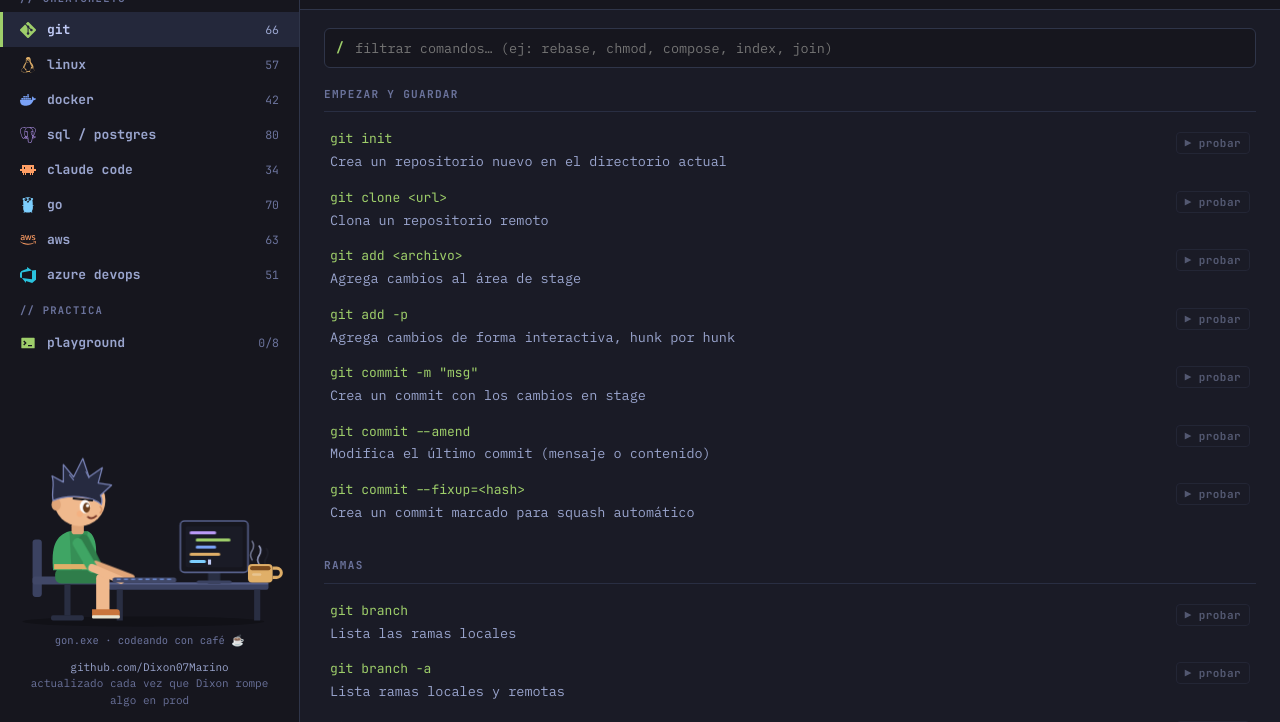
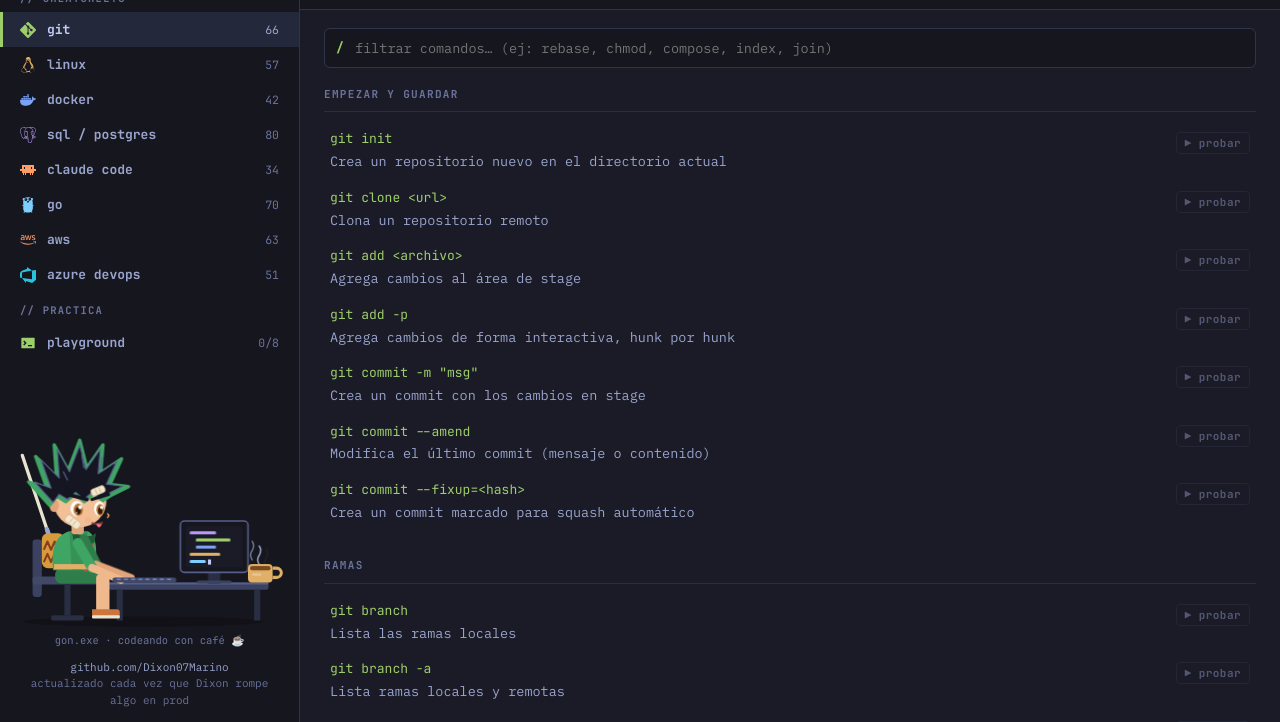
Before and after one commit to Dixon07Marino/dixon-shell, a plain HTML site: page index.html in a window 1280 px wide. Shown: the part 78-800 px from the top of the page. Drawn offline with Linux system fonts and the light colour scheme.

Commit message:
Gon más fiel al anime: pelo con contorno verde, parches, mochila y caña
Co-Authored-By: Claude Sonnet 5.5 <noreply@anthropic.com>

```diff
--- a/index.html
+++ b/index.html
@@ -510,6 +510,13 @@ a { color: var(--accent); }
 
   <!-- Gon -->
   <g id="gonBody">
+    <!-- caña de pescar y mochila (detrás del torso) -->
+    <g id="gonRod">
+      <path d="M42 104 L12 14" stroke="#e8e3d0" stroke-width="3.2" stroke-linecap="round"/>
+      <path d="M42 104 L36 86" stroke="#9aa5ce" stroke-width="4.4" stroke-linecap="round"/>
+    </g>
+    <rect x="31" y="90" width="22" height="34" rx="6" fill="#d89b3c"/>
+    <path d="M33 118 l3.5 -8 l3.5 8 l3.5 -8 l3.5 8 l3.5 -8 M33 106 l3.5 -8 l3.5 8 l3.5 -8 l3.5 8 l3.5 -8" stroke="#8a3d1f" stroke-width="2" fill="none" stroke-linejoin="round"/>
     <!-- pierna / short / zapato -->
     <rect x="44" y="124" width="52" height="15" rx="6" fill="#2f7d4a"/>
     <rect x="84" y="130" width="13" height="38" rx="4" fill="#f0b98d"/>
@@ -517,34 +524,68 @@ a { color: var(--accent); }
     <rect x="80" y="170" width="27" height="3" rx="1" fill="#e8e3d0"/>
     <!-- torso (chaqueta verde) -->
     <path d="M42 126 C40 104 44 92 58 88 L76 88 C84 92 86 106 82 126 Z" fill="#3fa564"/>
-    <path d="M58 88 L76 88 L70 126 L60 126 Z" fill="#2f7d4a" opacity=".55"/>
+    <path d="M58 88 L76 88 L70 126 L60 126 Z" fill="#2f7d4a" opacity=".45"/>
+    <path d="M77 94 L74 126" stroke="#d64545" stroke-width="3" stroke-linecap="round"/>
+    <path d="M60 86 Q72 98 84 90 L82 100 Q71 106 62 98 Z" fill="#1f5a35"/>
+    <path d="M62 98 Q71 106 82 100" stroke="#d64545" stroke-width="1.6" fill="none" stroke-linecap="round"/>
     <rect x="43" y="120" width="40" height="5" fill="#e0af68"/>
-    <!-- cuello -->
     <rect x="60" y="80" width="12" height="11" rx="3" fill="#e0a578"/>
 
     <!-- cabeza -->
     <g id="gonHead">
-      <circle cx="68" cy="58" r="25" fill="#f0b98d"/>
-      <ellipse cx="45" cy="62" rx="4.5" ry="6" fill="#e0a578"/>
-      <!-- pelo -->
-      <path d="M42 58 C40 49 44 43 41 34 L52 40 L52 23 L62 35 L71 17 L77 35 L90 26 L86 41 L99 43 L88 53 C90 56 90 59 89 62 C80 53 56 52 42 58 Z"
-            fill="#262a40" stroke="#7a84b8" stroke-width="1.2" stroke-linejoin="round"/>
-      <path d="M58 33 L62 38 M74 30 L77 36" stroke="#7a84b8" stroke-width="1" stroke-linecap="round" fill="none"/>
-      <!-- cara -->
-      <path d="M88 64 q3 3 0 6" stroke="#d99669" stroke-width="1.6" fill="none" stroke-linecap="round"/>
-      <path d="M62 56 L80 58" stroke="#12131c" stroke-width="2" stroke-linecap="round"/>
-      <g id="gonEye">
-        <g class="eye-open">
-          <ellipse cx="73" cy="64" rx="5" ry="6.4" fill="#fff"/>
-          <g id="gonPupil">
-            <ellipse cx="74.5" cy="65" rx="3.4" ry="4.8" fill="#6b3f1d"/>
-            <circle cx="75.5" cy="63" r="1.5" fill="#fff"/>
-          </g>
+      <circle cx="68" cy="58" r="26" fill="#f2bf96"/>
+      <ellipse cx="43" cy="63" rx="4.6" ry="6.2" fill="#e0a578"/>
+      <!-- pelo: capa verde de contorno + masa negra -->
+      <g id="gonHair">
+        <path transform="translate(68 40) scale(1.13) translate(-68 -40)" fill="#3fa564" stroke="#3fa564" stroke-width="3" stroke-linejoin="round"
+              d="M42 60 L24 40 L40 46 L30 18 L48 36 L46 8 L58 30 L68 4 L74 28 L88 8 L86 32 L104 20 L94 42 L110 44 L94 52 L88 56 L80 50 L72 57 L64 50 L56 57 L48 52 Z"/>
+        <path fill="#151621" stroke="#5a6396" stroke-width="1.1" stroke-linejoin="round"
+              d="M42 60 L24 40 L40 46 L30 18 L48 36 L46 8 L58 30 L68 4 L74 28 L88 8 L86 32 L104 20 L94 42 L110 44 L94 52 L88 56 L80 50 L72 57 L64 50 L56 57 L48 52 Z"/>
+        <path d="M52 30 L56 38 M70 14 L72 26 M90 16 L88 28" stroke="#5a6396" stroke-width="1.1" stroke-linecap="round" fill="none"/>
+      </g>
+
+      <!-- parches -->
+      <g id="gonPatches">
+        <g transform="rotate(-22 86 49)">
+          <rect x="79" y="45" width="14" height="7" rx="2.5" fill="#f4e7cf" stroke="#c9b48a" stroke-width=".6"/>
+          <path d="M84 46 v5 M88 46 v5" stroke="#c9b48a" stroke-width=".8"/>
         </g>
-        <path class="eye-happy" d="M68 65 q5 -6 10 0" stroke="#12131c" stroke-width="2" fill="none" stroke-linecap="round"/>
+        <g transform="rotate(38 61 79)">
+          <rect x="53" y="75" width="16" height="7.5" rx="2.5" fill="#f4e7cf" stroke="#c9b48a" stroke-width=".6"/>
+          <path d="M59 76 v5.5 M63 76 v5.5" stroke="#c9b48a" stroke-width=".8"/>
+        </g>
       </g>
-      <path class="mouth" d="M76 74 q4 3 8 -1" stroke="#7a3b2a" stroke-width="1.8" fill="none" stroke-linecap="round"/>
-      <circle cx="68" cy="71" r="3" fill="#ff9e64" opacity=".28"/>
+
+      <!-- cejas gruesas, fruncidas -->
+      <path d="M56 52 L75 57" stroke="#151621" stroke-width="3.6" stroke-linecap="round"/>
+      <path d="M80 57 L96 52" stroke="#151621" stroke-width="3.2" stroke-linecap="round"/>
+
+      <!-- ojos grandes ámbar -->
+      <g class="eye-open">
+        <ellipse cx="65" cy="66" rx="6" ry="7.4" fill="#fff"/>
+        <g class="pupil" id="gonPupil">
+          <ellipse cx="66.5" cy="67" rx="4.6" ry="6" fill="#b9732c"/>
+          <ellipse cx="66.5" cy="68" rx="2.6" ry="3.6" fill="#2b1a0e"/>
+          <circle cx="68.3" cy="64.6" r="1.9" fill="#fff"/>
+          <circle cx="64.8" cy="70" r=".9" fill="#fff" opacity=".8"/>
+        </g>
+      </g>
+      <g class="eye-open">
+        <ellipse cx="87" cy="66" rx="5" ry="7" fill="#fff"/>
+        <g class="pupil">
+          <ellipse cx="88" cy="67" rx="3.8" ry="5.6" fill="#b9732c"/>
+          <ellipse cx="88" cy="68" rx="2.1" ry="3.3" fill="#2b1a0e"/>
+          <circle cx="89.4" cy="64.8" r="1.6" fill="#fff"/>
+        </g>
+      </g>
+      <path class="eye-happy" d="M59 67 q6 -7 12 0" stroke="#151621" stroke-width="2.2" fill="none" stroke-linecap="round"/>
+      <path class="eye-happy" d="M82 67 q5 -6 10 0" stroke="#151621" stroke-width="2.2" fill="none" stroke-linecap="round"/>
+
+      <!-- nariz, boca y lengua -->
+      <path d="M95 71 q2.6 1.6 0 3.4" stroke="#d99669" stroke-width="1.5" fill="none" stroke-linecap="round"/>
+      <path class="mouth" d="M80 80 q5 2.2 10 -.6" stroke="#7a3b2a" stroke-width="1.6" fill="none" stroke-linecap="round"/>
+      <path class="tongue" d="M84 80.6 q2.4 6.4 5.4 .6 z" fill="#ff7f9a" stroke="#c9506b" stroke-width=".7" stroke-linejoin="round"/>
+      <circle cx="76" cy="77" r="3" fill="#ff9e64" opacity=".25"/>
     </g>
 
     <!-- brazos -->
@@ -2344,8 +2385,8 @@ a { color: var(--accent); }
     var gon = document.getElementById("gon");
     var svg = document.getElementById("gonSvg");
     var bubble = document.getElementById("gonBubble");
-    var pupil = document.getElementById("gonPupil");
-    var eye = document.getElementById("gonEye");
+    var pupils = svg.querySelectorAll(".pupil");
+    var eye = svg.querySelector(".eye-open");
     var mug = document.getElementById("gonMug");
     var lines = [
       "¡Hoy toca aprender algo nuevo!",
@@ -2389,14 +2430,15 @@ a { color: var(--accent); }
       cheerT = setTimeout(function () { gon.classList.remove("cheer"); }, 900);
     });
 
-    /* Los ojos siguen al cursor (máx. ~1.6 unidades del SVG). */
+    /* Los ojos siguen al cursor (máx. ~1.6 unidades del SVG), ambos a la vez. */
     document.addEventListener("mousemove", function (e) {
       var r = eye.getBoundingClientRect();
       var dx = e.clientX - (r.left + r.width / 2);
       var dy = e.clientY - (r.top + r.height / 2);
       var dist = Math.sqrt(dx * dx + dy * dy) || 1;
       var k = Math.min(1, dist / 160) * 1.6;
-      pupil.style.transform = "translate(" + (dx / dist * k).toFixed(2) + "px," + (dy / dist * k).toFixed(2) + "px)";
+      var t = "translate(" + (dx / dist * k).toFixed(2) + "px," + (dy / dist * k).toFixed(2) + "px)";
+      Array.prototype.forEach.call(pupils, function (p) { p.style.transform = t; });
     });
   })();
 
```
